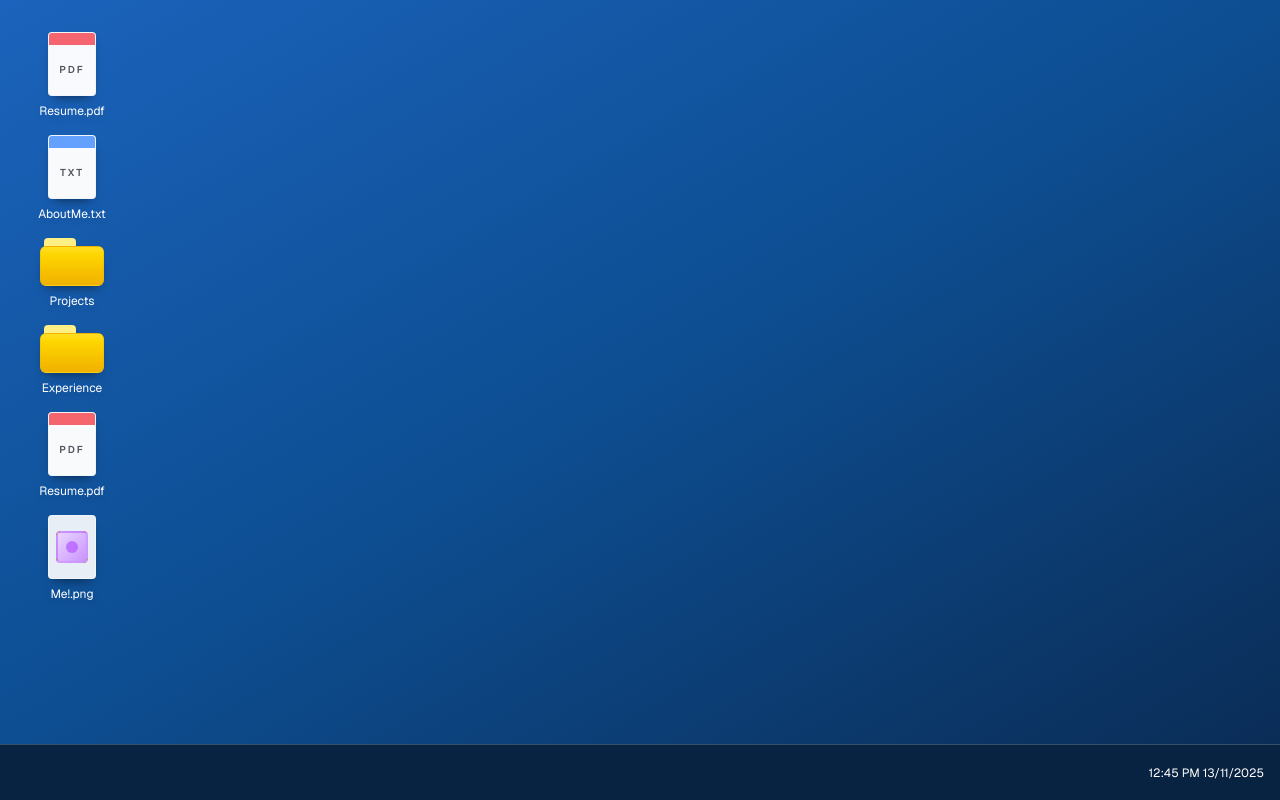
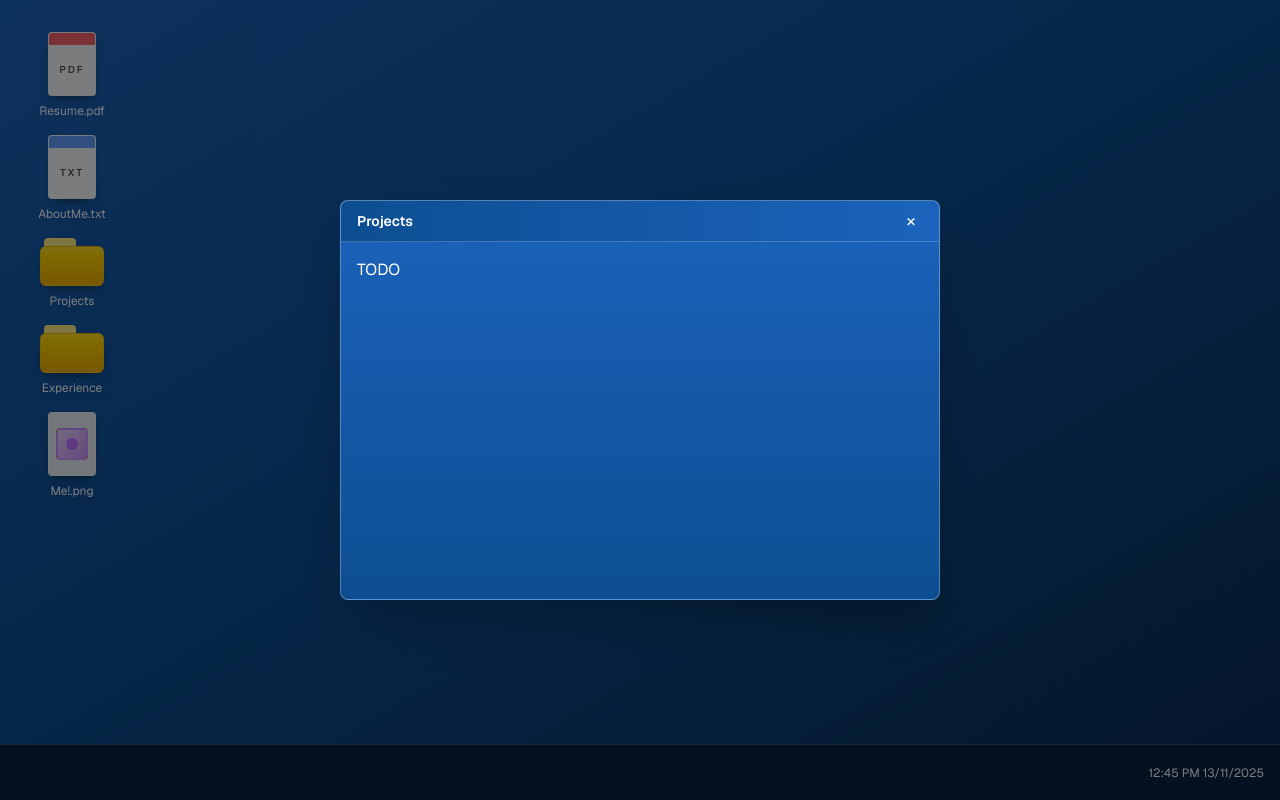
Before and after one commit to PatrykStefaniak/portfolio-os, a Next.js app: page / in a window 1280 px wide. Both pictures are taken after a click on the button "Projects". Built offline with nearby package versions, Linux system fonts and the light colour scheme.

Commit message:
Working opening of windows. Decided to use dummy components in Desktop and use individual components for windows

```diff
--- a/components/AboutMe.tsx
+++ b/components/AboutMe.tsx
@@ -1,14 +1,18 @@
-import TextIcon from "./ui/icons/TextIcon";
+import { WindowProps } from "@/types/types";
+import Window from "./ui/Window";
 
-type AboutMeProps = {
-    handler: () => void;
-};
+export default function AboutMeWindow(props: WindowProps) {
+    const {isOpen, onClose} = props;
 
-export default function AboutMe({ handler }: AboutMeProps) {
     return (
-        <TextIcon
-            label="AboutMe.txt"
-            handler={handler}
-        />
-    )
+        <Window
+            title="AboutMe.txt"
+            isOpen={isOpen}
+            onClose={onClose}
+        >
+            <div className="text-white">
+                <p>TODO</p>
+            </div>
+        </Window>
+    );
 }
--- a/components/Desktop.tsx
+++ b/components/Desktop.tsx
@@ -1,34 +1,74 @@
 "use client";
 
+import { useState, useRef } from "react";
+import PdfIcon from "./ui/icons/PdfIcon";
+import TextIcon from "./ui/icons/TextIcon";
+import FolderIcon from "./ui/icons/FolderIcon";
 import ImageIcon from "./ui/icons/ImageIcon";
-import Resume from "./Resume";
-import AboutMe from "./AboutMe";
-import Projects from "./projects/Projects";
-import Experience from "./experience/Experience";
-import { useState } from "react";
+import ResumeWindow from "./Resume";
+import AboutMeWindow from "./AboutMe";
+import ProjectsWindow from "./projects/Projects";
+import ExperienceWindow from "./experience/Experience";
 
 type WindowState = {
     id: string;
-    type: 'text' | 'folder' | 'pdf';
+    component: React.ComponentType<{ isOpen: boolean; onClose: () => void }>;
     label: string;
     isMinimized: boolean;
-    position: { x: number; y: number };
-    zIndex: number;
+    position: { x: number; y: number }; // might delete later
+    zIndex: number; // might delete later
 };
 
 export default function Desktop() {
     const [windows, setWindows] = useState<WindowState[]>([]);
+    const nextZIndexRef = useRef(1000);
+
+    const openWindow = (label: string, component: React.ComponentType<{ isOpen: boolean; onClose: () => void }>) => {
+        const existingWindow = windows.find(w => w.id === label);
+
+        if (existingWindow) {
+            return setWindows(prev => prev.map(win =>
+                win.id === label
+                    ? { ...win, isMinimized: false, zIndex: nextZIndexRef.current++ }
+                    : win
+            ));
+        }
+
+        setWindows(prev => [...prev, {
+            id: label,
+            component,
+            label,
+            isMinimized: false,
+            position: { x: 0, y: 0 },
+            zIndex: nextZIndexRef.current++
+        }]);
+    };
+
+    const closeWindow = (id: string) => {
+        setWindows(prev => prev.filter(w => w.id !== id));
+    };
 
     return (
         <div className="flex min-h-screen flex-col bg-[#1556a3] font-sans text-white">
             <main className="flex flex-1 flex-col overflow-hidden bg-gradient-to-br from-[#1b63bc] via-[#0d4e92] to-[#0a2d57] p-6">
                 <div className="pointer-events-none bg-[radial-gradient(circle_at_top,_rgba(255,255,255,0.15),_transparent_60%)]" />
                 <div className="">
-                    <Resume/>
-                    <AboutMe/>
-                    <Projects/>
-                    <Experience/>
-                    <Resume/>
+                    <PdfIcon
+                        label="Resume.pdf"
+                        handler={() => openWindow("Resume.pdf", ResumeWindow)}
+                    />
+                    <TextIcon
+                        label="AboutMe.txt"
+                        handler={() => openWindow("AboutMe.txt", AboutMeWindow)}
+                    />
+                    <FolderIcon
+                        label="Projects"
+                        handler={() => openWindow("Projects", ProjectsWindow)}
+                    />
+                    <FolderIcon
+                        label="Experience"
+                        handler={() => openWindow("Experience", ExperienceWindow)}
+                    />
                     <ImageIcon
                         label="Me!.png"
                         handler={() => {}}
@@ -44,6 +84,15 @@ export default function Desktop() {
                     </span>
                 </div>
             </footer>
+            {windows.map((window) => {
+                return (
+                    <window.component
+                        key={window.id}
+                        isOpen={!window.isMinimized}
+                        onClose={() => closeWindow(window.id)}
+                    />
+                );
+            })}
         </div>
     );
 }
--- a/components/Resume.tsx
+++ b/components/Resume.tsx
@@ -1,14 +1,18 @@
-import PdfIcon from "./ui/icons/PdfIcon";
+import { WindowProps } from "@/types/types";
+import Window from "./ui/Window";
 
-type ResumeProps = {
-    handler: () => void;
-};
+export default function ResumeWindow(props: WindowProps) {
+    const {isOpen, onClose} = props;
 
-export default function Resume({ handler }: ResumeProps) {
     return (
-        <PdfIcon
-            label="Resume.pdf"
-            handler={handler}
-        />
-    )
+        <Window
+            title="Resume.pdf"
+            isOpen={isOpen}
+            onClose={onClose}
+        >
+            <div className="text-white">
+                <p>TODO</p>
+            </div>
+        </Window>
+    );
 }
--- a/components/experience/Experience.tsx
+++ b/components/experience/Experience.tsx
@@ -1,14 +1,18 @@
-import FolderIcon from "../ui/icons/FolderIcon";
+import { WindowProps } from "@/types/types";
+import Window from "../ui/Window";
 
-type ExperienceProps = {
-    handler: () => void;
-};
+export default function ExperienceWindow(props: WindowProps) {
+    const {isOpen, onClose} = props;
 
-export default function Experience({ handler }: ExperienceProps) {
     return (
-        <FolderIcon
-            label="Experience"
-            handler={handler}
-        />
-    )
+        <Window
+            title="Experience"
+            isOpen={isOpen}
+            onClose={onClose}
+        >
+            <div className="text-white">
+                <p>TODO</p>
+            </div>
+        </Window>
+    );
 }
--- a/components/projects/Projects.tsx
+++ b/components/projects/Projects.tsx
@@ -1,14 +1,18 @@
-import FolderIcon from "../ui/icons/FolderIcon";
+import { WindowProps } from "@/types/types";
+import Window from "../ui/Window";
 
-type ProjectsProps = {
-    handler: () => void;
-};
+export default function ProjectsWindow(props: WindowProps) {
+    const {isOpen, onClose} = props;
 
-export default function Projects({ handler }: ProjectsProps) {
     return (
-        <FolderIcon
-            label="Projects"
-            handler={handler}
-        />
-    )
+        <Window
+            title="Projects"
+            isOpen={isOpen}
+            onClose={onClose}
+        >
+            <div className="text-white">
+                <p>TODO</p>
+            </div>
+        </Window>
+    );
 }
--- a/components/ui/Window.tsx
+++ b/components/ui/Window.tsx
@@ -17,11 +17,10 @@ export default function Window({ title, isOpen, onClose, children, width = "600p
     return (
         <div className="fixed inset-0 z-50 flex items-center justify-center bg-black/50">
             <div
-                className="relative flex flex-col rounded-lg border border-white/30 bg-gradient-to-b from-[#1b63bc] to-[#0d4e92] shadow-2xl"
+                className="flex flex-col rounded-lg border border-white/30 bg-gradient-to-b from-[#1b63bc] to-[#0d4e92] shadow-2xl"
                 style={{ width, height }}
             >
-                {/* Title Bar */}
-                <div className="flex items-center justify-between border-b border-white/20 bg-gradient-to-r from-[#0d4e92] to-[#1b63bc] px-4 py-2">
+                <div className="flex items-center rounded-t-lg justify-between border-b border-white/20 bg-gradient-to-r from-[#0d4e92] to-[#1b63bc] px-4 py-2">
                     <h2 className="text-sm font-semibold text-white">{title}</h2>
                     <button
                         onClick={onClose}
@@ -31,8 +30,6 @@ export default function Window({ title, isOpen, onClose, children, width = "600p
                         <span className="text-white text-lg leading-none">×</span>
                     </button>
                 </div>
-
-                {/* Content */}
                 <div className="flex-1 overflow-auto p-4">
                     {children}
                 </div>
--- /dev/null
+++ b/types/types.ts
@@ -0,0 +1,5 @@
+export type WindowProps = {
+    isOpen: boolean;
+    onClose: () => void;
+    onMinimise?: () => void;
+}
```
